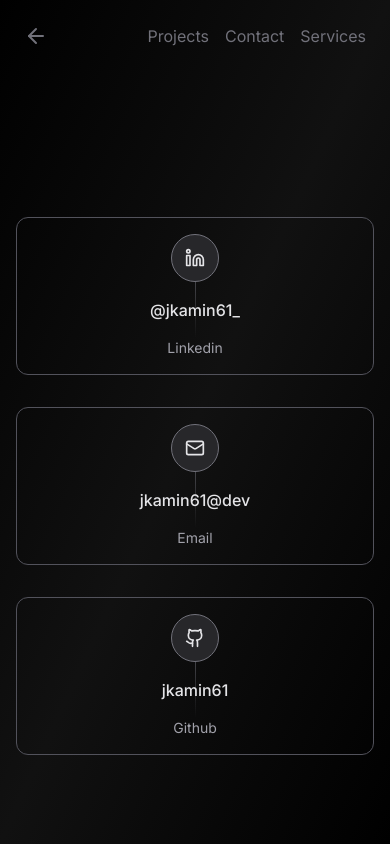
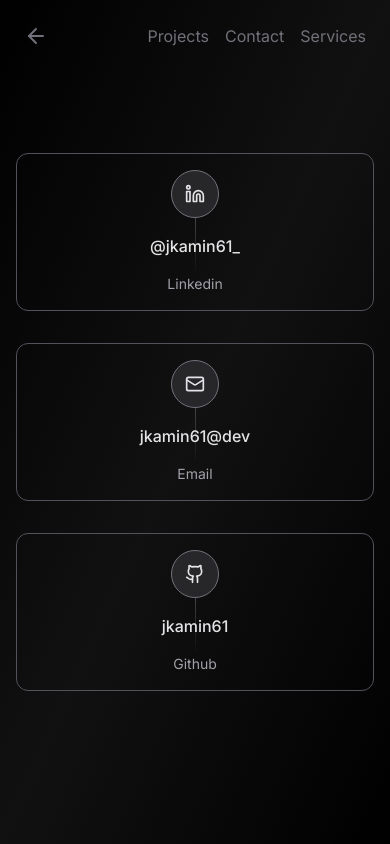
Before and after one commit to jkamin61/jkamin61_page, a Next.js app: page /contact in a window 390 px wide. Built offline with nearby package versions, Linux system fonts and the light colour scheme.

Commit message:
small margin fix

```diff
--- a/app/contact/page.tsx
+++ b/app/contact/page.tsx
@@ -39,13 +39,13 @@ export default function Contact() {
             className="flex flex-col items-center justify-center w-screen h-screen overflow-hidden dark-theme relative">
             <Navigation/>
             <div className="container flex items-center justify-center min-h-screen px-4 mx-auto">
-                <div className="grid w-full grid-cols-1 gap-8 mx-auto mt-32 sm:mt-0 sm:grid-cols-3 lg:gap-16">
+                <div className="grid w-full grid-cols-1 gap-8 mx-auto sm:mt-0 sm:grid-cols-3 lg:gap-16">
                     {socials.map((s) => (
                         <Card key={s.label}>
                             <Link
                                 href={s.href}
                                 target="_blank"
-                                className="p-4 relative flex flex-col items-center gap-4 duration-700 group md:gap-8 md:py-24  lg:pb-48  md:p-16"
+                                className="p-4 relative flex flex-col items-center gap-4 duration-700 group md:gap-8 md:py-24 lg:pb-48 md:p-16"
                             >
 								<span
                                     className="absolute w-px h-2/3 bg-gradient-to-b from-zinc-500 via-zinc-500/50 to-transparent"
```
